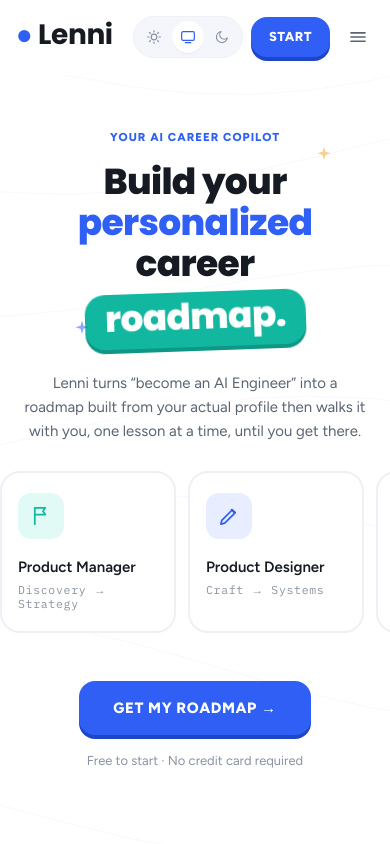
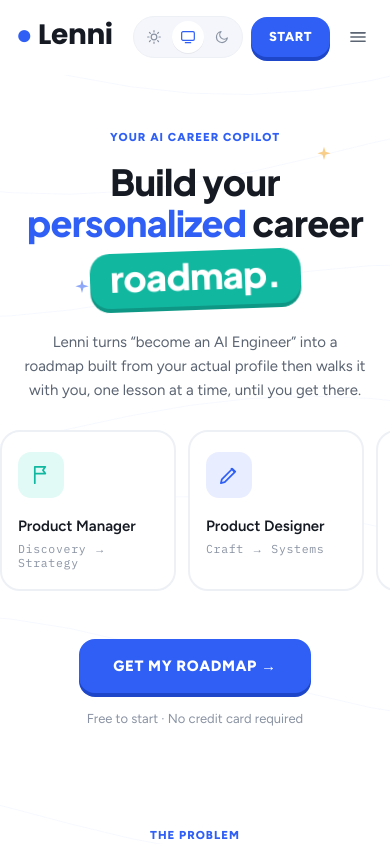
Before and after one commit to rophpad/lenni, a Next.js app: page / in a window 390 px wide. Shown: the top 844 px of the page. Built offline with nearby package versions, Linux system fonts and the light colour scheme.

Commit message:
Update landing page and add Analytics

```diff
--- a/app/globals.css
+++ b/app/globals.css
@@ -32,6 +32,7 @@
 
     /* ---------- Type ---------- */
     --font-display: var(--font-poppins), ui-sans-serif, system-ui, sans-serif;
+    --font-heading: var(--font-plus-jakarta-sans), ui-sans-serif, system-ui, sans-serif;
     --font-sans: var(--font-figtree), ui-sans-serif, system-ui, sans-serif;
     --font-mono: var(--font-plex-mono), ui-monospace, monospace;
 
--- a/app/layout.tsx
+++ b/app/layout.tsx
@@ -1,9 +1,11 @@
 import type { Metadata } from "next";
-import { Figtree, IBM_Plex_Mono, Poppins } from "next/font/google";
+import { Figtree, IBM_Plex_Mono, Poppins, Plus_Jakarta_Sans } from "next/font/google";
 
 import { THEME_INIT_SCRIPT } from "./components/theme-toggle";
 import { Providers } from "./providers";
 import "./globals.css";
+
+import { Analytics } from '@vercel/analytics/next';
 
 /* Display — Poppins at 700/800. Geometric, round and loud: headings
    should feel like a friendly shout, not a magazine masthead. */
@@ -29,6 +31,13 @@
   display: "swap",
 });
 
+const heading = Plus_Jakarta_Sans({
+  subsets: ["latin"],
+  weight: ["400", "500", "600", "700", "800"],
+  variable: "--font-plus-jakarta-sans",
+  display: "swap",
+});
+
 export const metadata: Metadata = {
   title: "Lenni — Your AI Career Copilot",
   description: "A career roadmap built from your actual experience.",
@@ -38,7 +47,7 @@
   return (
     <html
       lang="en"
-      className={`scroll-smooth ${display.variable} ${sans.variable} ${mono.variable}`}
+      className={`scroll-smooth ${display.variable} ${sans.variable} ${mono.variable} ${heading.variable}`}
       data-scroll-behavior="smooth"
       suppressHydrationWarning
     >
@@ -47,7 +56,10 @@
         <script dangerouslySetInnerHTML={{ __html: THEME_INIT_SCRIPT }} />
       </head>
       <body className="min-h-screen overflow-x-hidden bg-page font-sans text-foreground antialiased">
-        <Providers>{children}</Providers>
+        <Providers>
+          {children}
+          <Analytics />
+        </Providers>
       </body>
     </html>
   );
--- a/app/page.tsx
+++ b/app/page.tsx
@@ -251,12 +251,15 @@
               Your AI Career Copilot
             </div>
             <div className="w-full relative inline-block">
-              <h1 className="mx-auto font-display text-display-l md:text-display-2xl">
+              <h1 className="mx-auto font-heading text-display-l md:text-display-2xl">
                 <span className="block">
-                  Build your <span className="text-accent">personalized</span>
+                  Build your <span className="hidden text-accent md:inline">personalized</span>
                 </span>
                 <span className="block">
-                  career{" "}
+                  <span className="whitespace-nowrap md:hidden">
+                    <span className="text-accent">personalized</span> career
+                  </span>
+                  <span className="hidden md:inline">career</span>{" "}
                   {/* The pill sits on its own hard edge, like every other
                       pressable thing in the product. */}
                   <span className="animate-stamp-in edge [--edge-color:var(--color-success-strong)] mt-2 inline-block -rotate-2 rounded-[20px] bg-positive px-5 pb-2.5 pt-1 text-white">
--- a/package.json
+++ b/package.json
@@ -14,6 +14,7 @@
   "dependencies": {
     "@prisma/client": "^6.19.3",
     "@tanstack/react-query": "^5.101.4",
+    "@vercel/analytics": "^2.0.1",
     "better-auth": "^1.6.25",
     "mammoth": "^1.12.0",
     "next": "^16.2.12",
```
Also changed, not shown: 2 other files (tests, documents, lock files or other folders).
